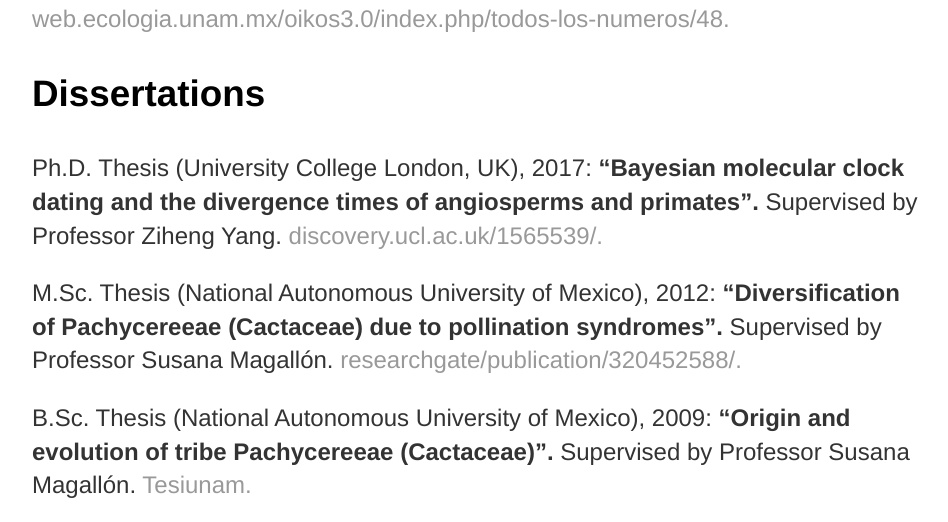
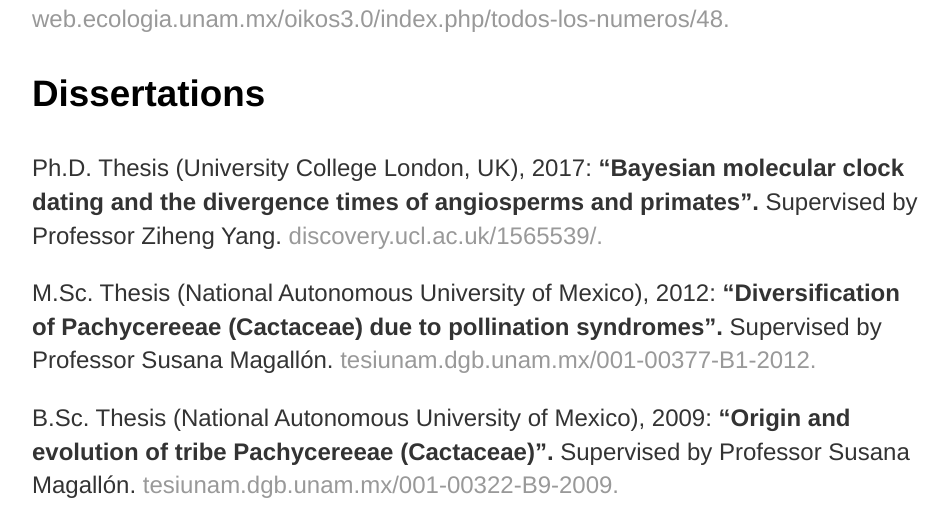
Before and after one commit to josebarbamontoya/josebarbamontoya.github.io, a Jekyll site: the page built from research/index.html, in a window 1280 px wide and 900 px high, scrolled down 1768 px, cut to the strip 0-522 px from the top of the window. Shown: the whole strip, without its empty margins (160-1108 px from the left). Built offline with Jekyll 4.4.1, drawn with Linux system fonts in a browser that asks for light colours.

Commit message:
Update index.html

```diff
--- a/research/index.html
+++ b/research/index.html
@@ -39,9 +39,9 @@
 					<h3>Dissertations</h3>
 <p>Ph.D. Thesis (University College London, UK), 2017: <b>“Bayesian molecular clock dating and the divergence times of angiosperms and primates”.</b> Supervised by Professor Ziheng Yang. <a href="http://discovery.ucl.ac.uk/1565539/"> discovery.ucl.ac.uk/1565539/.</a>
 
-<p>M.Sc. Thesis (National Autonomous University of Mexico), 2012: <b>“Diversification of Pachycereeae (Cactaceae) due to pollination syndromes”.</b> Supervised by Professor Susana Magallón. <a href="https://www.researchgate.net/publication/320452588_Diversificacion_de_Pachycereeae_Cactaceae_Caryophyllales_Eudicotylodoneae_en_relacion_al_sindrome_de_polinizacion"> researchgate/publication/320452588/.</a>
+<p>M.Sc. Thesis (National Autonomous University of Mexico), 2012: <b>“Diversification of Pachycereeae (Cactaceae) due to pollination syndromes”.</b> Supervised by Professor Susana Magallón. <a href="https://tesiunam.dgb.unam.mx/F/USDRSLFEXPBE7KR6EXBBNJ4CA7LSMXQSCNNFQ6PYGS37ACQXFJ-15965?func=full-set-set&set_number=678947&set_entry=000002&format=999"> tesiunam.dgb.unam.mx/001-00377-B1-2012.</a>
 
-<p>B.Sc. Thesis (National Autonomous University of Mexico), 2009: <b>“Origin and evolution of tribe Pachycereeae (Cactaceae)”.</b> Supervised by Professor Susana Magallón. <a href="http://oreon.dgbiblio.unam.mx/F/5DFS4762P4A98HIEHSF257XCACRVCXKDUJXQMP4IPC77TJ4VBV-01972?func=file&file_name=find-b"> Tesiunam.</a>
+<p>B.Sc. Thesis (National Autonomous University of Mexico), 2009: <b>“Origin and evolution of tribe Pachycereeae (Cactaceae)”.</b> Supervised by Professor Susana Magallón. <a href="https://tesiunam.dgb.unam.mx/F/USDRSLFEXPBE7KR6EXBBNJ4CA7LSMXQSCNNFQ6PYGS37ACQXFJ-20036?func=full-set-set&set_number=678983&set_entry=000004&format=999"> tesiunam.dgb.unam.mx/001-00322-B9-2009.</a>
 
 <p style="text-align:center;"><img src="/img/photo6.jpg" height="250" width="250"></p>
 
```
